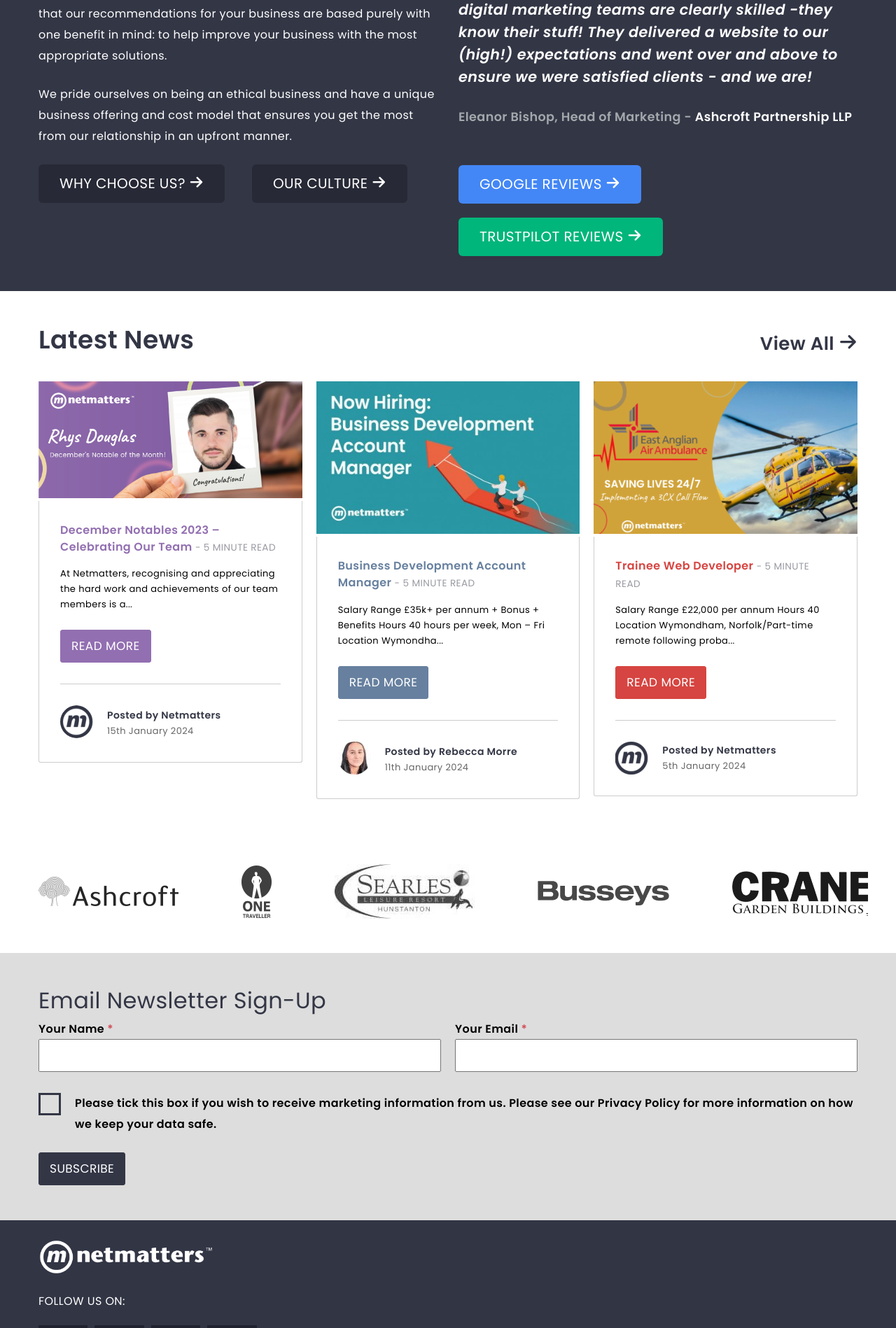
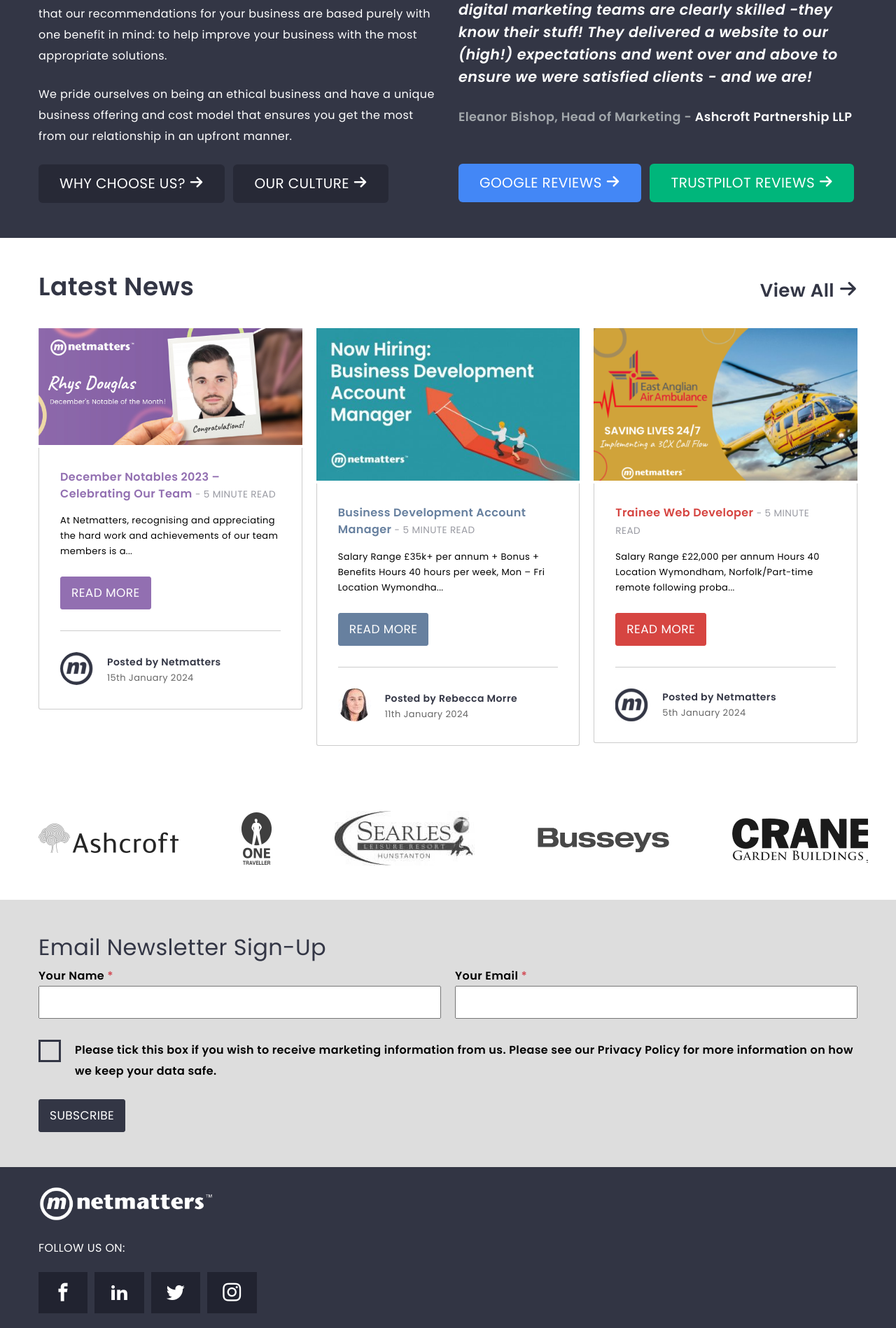
Before and after one commit to KingZxi/osman-netmatters-homepage-mirror, a PHP site: page / in a window 1280 px wide. Shown: the part 2253-4151 px from the top of the page at 70% size. Run offline with PHP 8.4, Linux system fonts and the light colour scheme; some web fonts are replaced.

Commit message:
Worked on making welcome section more compatible for different viewports, may be complete now

```diff
--- a/css/application.css
+++ b/css/application.css
@@ -1583,11 +1583,6 @@ Welcome to netmatters section:
 .welcome .btn-google {
   background-color: #4387f6;
 }
-@media screen and (min-width: 992px) {
-  .welcome .btn-google {
-    margin-top: 20px;
-  }
-}
 .welcome .btn-trustpilot {
   background-color: #00b67b;
 }
@@ -1614,11 +1609,16 @@ Welcome to netmatters section:
   flex-flow: row wrap;
 }
 .welcome .author-box {
-  margin-bottom: 45px;
+  margin-bottom: 65px;
 }
 @media screen and (min-width: 768px) {
   .welcome .author-box {
-    margin-bottom: 33px;
+    margin-bottom: 45px;
+  }
+}
+@media screen and (min-width: 1260px) {
+  .welcome .author-box {
+    margin-bottom: 51px;
   }
 }
 
@@ -1971,5 +1971,14 @@ Footer:
     flex: 1 0 calc(50% - 10px);
   }
 }
+@media screen and (min-width: 992px) {
+  .lists {
+    display: flex;
+    flex-wrap: wrap;
+  }
+  .lists .footer__container {
+    flex: 1 0 calc(20% - 10px);
+  }
+}
 
 /*# sourceMappingURL=application.css.map */
--- a/index.html
+++ b/index.html
@@ -379,7 +379,7 @@
               <a class="btn btn-primary-inverse"
                 >Why choose us? <em class="arrow-right"></em
               ></a>
-              &nbsp; &nbsp;
+
               <a class="btn btn-primary-inverse"
                 >Our culture <em class="arrow-right"></em
               ></a>
@@ -417,7 +417,7 @@
               <a class="btn btn-primary-inverse btn-google"
                 >Google Reviews <em class="arrow-right"></em
               ></a>
-              &nbsp; &nbsp;
+
               <a class="btn btn-primary-inverse btn-trustpilot"
                 >Trustpilot Reviews <em class="arrow-right"></em
               ></a>
--- a/scss/modules/_footer.scss
+++ b/scss/modules/_footer.scss
@@ -122,3 +122,17 @@ Footer:
     }
   }
 }
+
+@include mq("large") {
+  .lists {
+    display: flex;
+    flex-wrap: wrap;
+
+    .footer__container {
+      flex: 1 0 calc(20% - 10px);
+    }
+  }
+
+  .footer {
+  }
+}
--- a/scss/modules/_welcome.scss
+++ b/scss/modules/_welcome.scss
@@ -85,7 +85,6 @@ Welcome to netmatters section:
     background-color: map-get($color-map, google);
 
     @include mq(large) {
-      margin-top: 20px;
     }
   }
 
@@ -128,10 +127,13 @@ Welcome to netmatters section:
 
   //Container for section.
   .author-box {
-    margin-bottom: 45px;
+    margin-bottom: 65px;
 
     @include mq(medium) {
-      margin-bottom: 33px;
+      margin-bottom: 45px;
+    }
+    @media screen and (min-width: 1260px) {
+      margin-bottom: 51px;
     }
   }
 }
```
Also changed, not shown: 1 other file.
